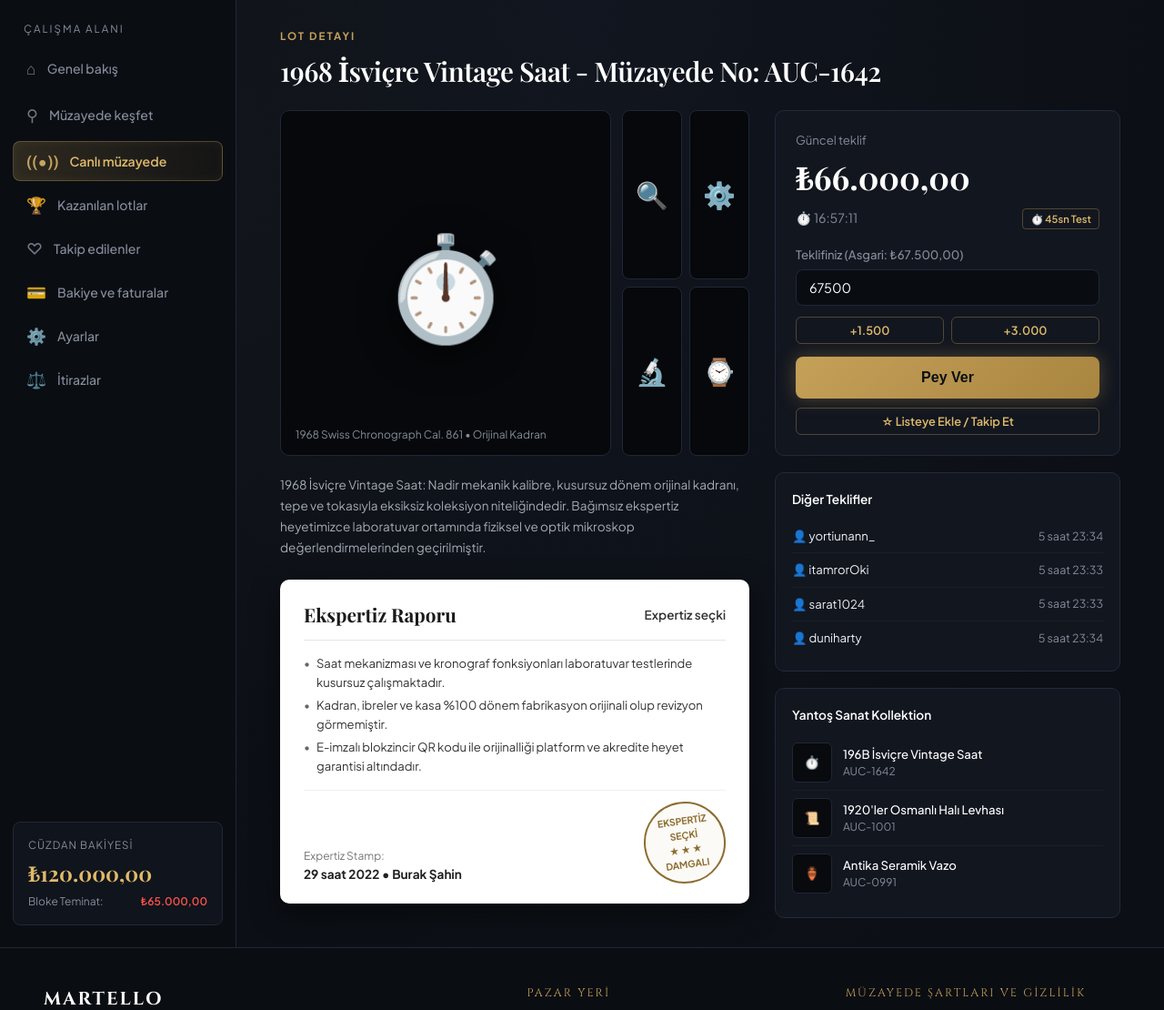
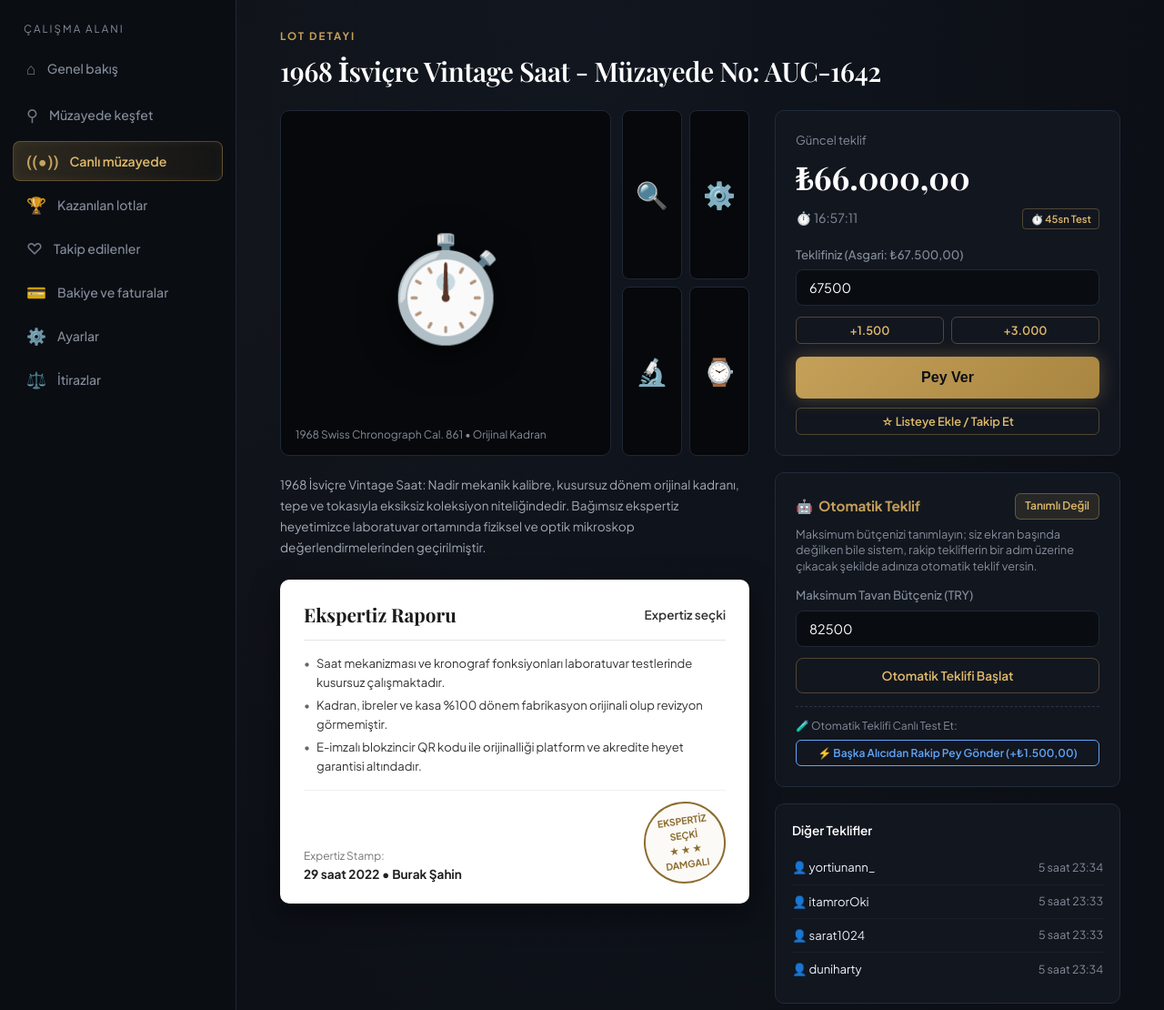
Before and after one commit to Kadircelik-stack/php-proje-12.10.2026, a PHP site: page / in a window 1280 px wide. Shown: the part 74-1184 px from the top of the page at 91% size. Run offline with PHP 8.4, Linux system fonts and the light colour scheme; some web fonts are replaced.

Commit message:
feat(bidding): add interactive proxy bidding panel and live simulation button

```diff
--- a/src/Controllers/WebAndApiController.php
+++ b/src/Controllers/WebAndApiController.php
@@ -61,6 +61,22 @@ class WebAndApiController
                     'type' => $res['success'] ? 'success' : 'warning',
                     'text' => $res['message'],
                 ];
+
+            case 'simulate_competitor_bid':
+                $lotId = (int)($post['lot_id'] ?? 1002);
+                $lot = $this->dataStore->getItem('lots', 'id', $lotId);
+                $step = (float)($lot['minimumArtisTutari'] ?? 1500);
+                $competitorBid = (float)($lot['mevcutEnYuksekTeklif'] ?? 0) + $step;
+
+                // Rakip kullanıcı (ID 6 - damror0ki) teklif versin
+                $res = $this->auctionService->placeBid($lotId, 6, $competitorBid, 'MANUEL', 120);
+                if ($res['success']) {
+                    return [
+                        'type' => 'info',
+                        'text' => "⚡ Rakip alıcı (damror0ki) ₺" . number_format($competitorBid, 2, ',', '.') . " tutarında pey verdi. Otomatik Teklif sisteminiz hemen devreye girerek adınıza otomatik karşı pey sürdü ve liderliği korudu!",
+                    ];
+                }
+                return ['type' => 'warning', 'text' => $res['message']];
 
             case 'close_lot':
                 $lotId = (int)($post['lot_id'] ?? 0);
--- a/views/buyer/workspace.php
+++ b/views/buyer/workspace.php
@@ -31,6 +31,15 @@ $isWatched = false;
 foreach ($watchlists as $wl) {
     if ((int)($wl['kullaniciId'] ?? 0) === $buyerId && (int)($wl['lotId'] ?? 0) === (int)$currentLot['id']) {
         $isWatched = true;
+        break;
+    }
+}
+
+$proxyBids = $db['proxyBids'] ?? [];
+$activeProxy = null;
+foreach ($proxyBids as $pb) {
+    if ((int)($pb['lotId'] ?? 0) === (int)$currentLot['id'] && (int)($pb['aliciId'] ?? 0) === $buyerId && !empty($pb['aktifMi'])) {
+        $activeProxy = $pb;
         break;
     }
 }
@@ -215,6 +224,57 @@ $activeTab = $_GET['tab'] ?? 'canli';
                 <?= $isWatched ? '★ Takip Ediliyor (Listeden Çıkar)' : '☆ Listeye Ekle / Takip Et' ?>
               </button>
             </form>
+          </div>
+
+          <!-- Otomatik Teklif / Temsili Bütçe Kartı (Proxy Bidding) -->
+          <div class="bid-panel-card" style="margin-top:16px;">
+            <div style="display:flex; align-items:center; justify-content:space-between; margin-bottom:8px;">
+              <div style="font-size:0.95rem; font-weight:700; color:var(--gold-primary); display:flex; align-items:center; gap:6px;">
+                <span>🤖</span> Otomatik Teklif
+              </div>
+              <span class="badge <?= $activeProxy ? 'badge-success' : 'badge-gold' ?>">
+                <?= $activeProxy ? 'Aktif' : 'Tanımlı Değil' ?>
+              </span>
+            </div>
+
+            <p style="font-size:0.8rem; color:var(--text-muted); line-height:1.4; margin-bottom:12px;">
+              Maksimum bütçenizi tanımlayın; siz ekran başında değilken bile sistem, rakip tekliflerin bir adım üzerine çıkacak şekilde adınıza otomatik teklif versin.
+            </p>
+
+            <?php if ($activeProxy): ?>
+              <div style="background:rgba(63,185,80,0.1); border:1px solid rgba(63,185,80,0.3); border-radius:8px; padding:10px 12px; margin-bottom:12px; font-size:0.82rem;">
+                <div style="color:#3fb950; font-weight:600; margin-bottom:2px;">✓ Otomatik Teklifiniz Devrede</div>
+                <div style="color:#ddd;">Tavan Bütçeniz: <strong><?= $formatPrice((float)$activeProxy['maksimumButceTutari']) ?></strong></div>
+                <div style="font-size:0.75rem; color:#aaa; margin-top:4px;">Yeni rakip teklif geldiğinde sistem anında karşı teklif basacaktır.</div>
+              </div>
+            <?php endif; ?>
+
+            <form method="POST">
+              <input type="hidden" name="action" value="set_proxy_bid">
+              <input type="hidden" name="lot_id" value="<?= $currentLot['id'] ?>">
+              <input type="hidden" name="user_id" value="<?= $buyerId ?>">
+
+              <div class="form-group" style="margin-bottom:12px;">
+                <label class="form-label">Maksimum Tavan Bütçeniz (TRY)</label>
+                <input type="number" step="500" name="max_budget" class="form-control" value="<?= $activeProxy ? (float)$activeProxy['maksimumButceTutari'] : ($minNextBid + 15000) ?>" min="<?= $minNextBid ?>" required>
+              </div>
+
+              <button type="submit" class="btn-outline-gold" style="width:100%; justify-content:center; padding:10px; cursor:pointer;">
+                <?= $activeProxy ? 'Tavan Bütçeyi Güncelle' : 'Otomatik Teklifi Başlat' ?>
+              </button>
+            </form>
+
+            <!-- Canlı Simülasyon / Test Butonu (Jüriye Göstermek İçin) -->
+            <div style="border-top:1px dashed #2a3449; margin-top:14px; padding-top:12px;">
+              <div style="font-size:0.75rem; color:var(--text-muted); margin-bottom:6px;">🧪 Otomatik Teklifi Canlı Test Et:</div>
+              <form method="POST" style="margin:0;">
+                <input type="hidden" name="action" value="simulate_competitor_bid">
+                <input type="hidden" name="lot_id" value="<?= $currentLot['id'] ?>">
+                <button type="submit" class="btn-outline-gold btn-sm" style="width:100%; font-size:0.75rem; justify-content:center; color:#60a5fa !important; border-color:#60a5fa; cursor:pointer;" title="Başka bir katılımcı adına pey verir, sistemin hemen sizin adınıza otomatik karşı teklif üretmesini test edersiniz">
+                  ⚡ Başka Alıcıdan Rakip Pey Gönder (+<?= $formatPrice((float)($currentLot['minimumArtisTutari'] ?? 1500)) ?>)
+                </button>
+              </form>
+            </div>
           </div>
 
           <!-- Diğer Teklifler Listesi (Görsel 2'deki Birebir Liste) -->
```
